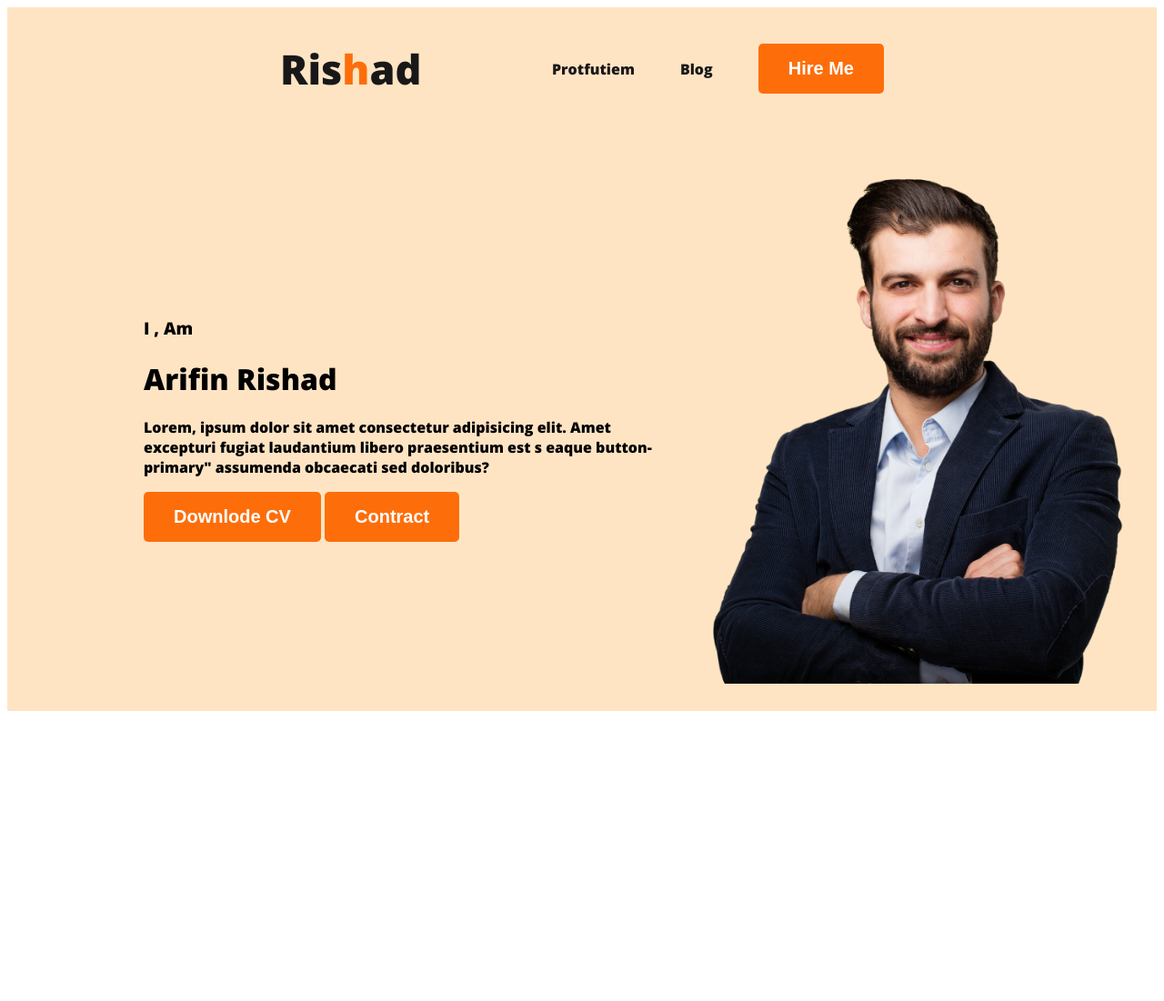
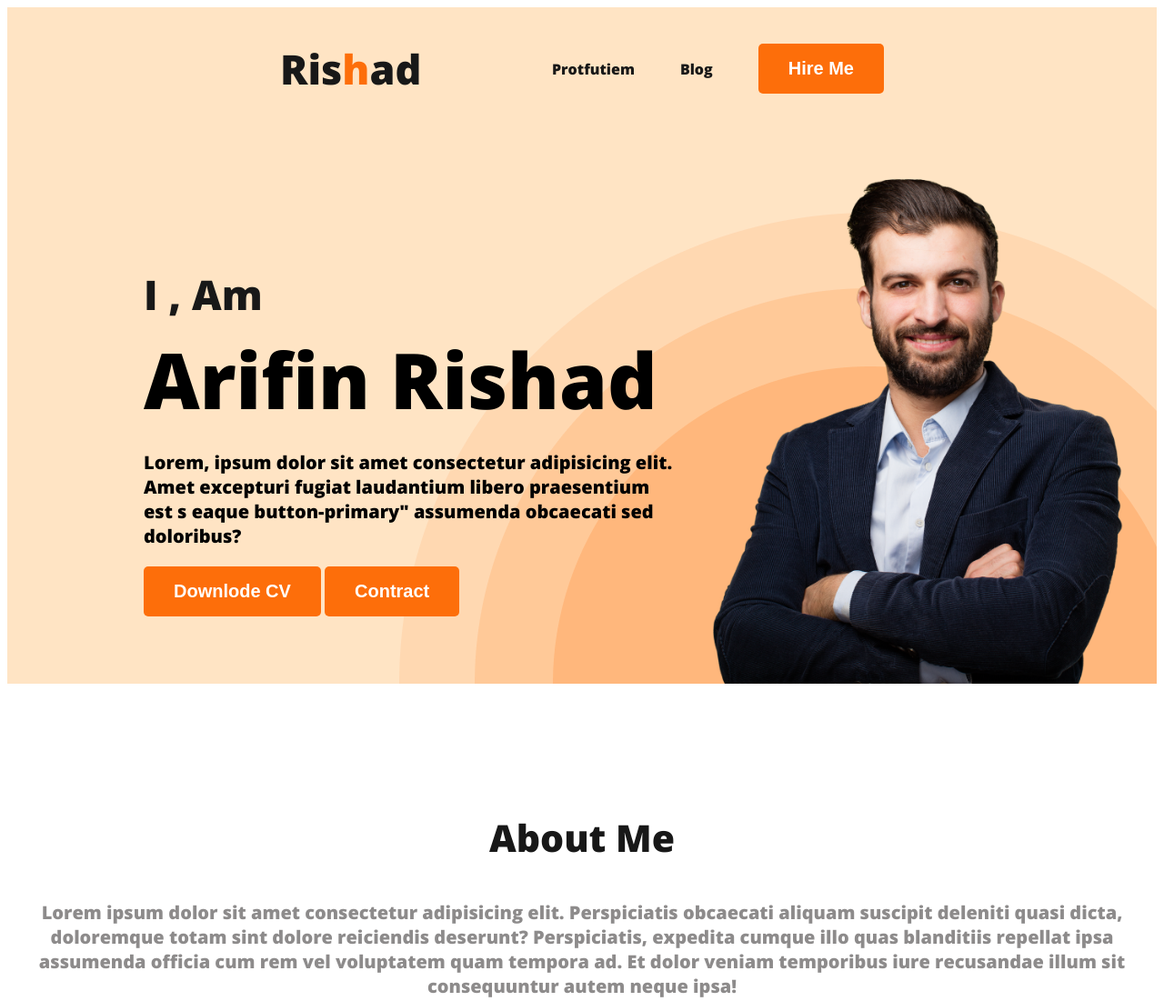
Before and after one commit to ArifinRishad/webdevlopment-protfulio, a plain HTML site: page index.html in a window 1280 px wide. Shown: the whole page at 91% size. Before the commit the page ends 800 px from the top, so only its background shows below. Drawn offline with nearby package versions, Linux system fonts and the light colour scheme.

Commit message:
last update

```diff
--- a/css/style.css
+++ b/css/style.css
@@ -48,13 +48,57 @@ nav a{
 /*header saction style*/
 .header{
     background-color: bisque;
+    background-image: url('../images/header_bg.png');
+    background-repeat: no-repeat;
+    background-position: bottom right;
 }
 .banner{
-    padding: 30px 30px 30px 150px;
+    padding: 30px 30px 0px 150px;
     display: flex;
     align-items: center;
+    justify-content: space-between;
+}
+.banner-content{
+    max-width: 600px;
 }
 .profile-pic{
 
     width:500px ;
 }
+.banner-greatting{
+    font-size: 45px;
+    color: #181818;
+    margin-bottom: 0px;
+}
+.banner-titel{
+    font-size: 85px;
+    font-weight: 700;
+    margin-top: 5px;
+    margin-bottom: 20px;
+
+}
+.banner-ditels{
+
+    font-size: 20px;
+}
+/*Manin Scetion*/
+
+
+/*about section*/
+.about{
+    padding: 30px;
+    border-radius: 10px;
+    background: color #fff8ff; ;
+    margin: 40px 0;
+}
+.section-titel{
+    color: #181818;
+    text-align: center;
+    font-size: 41px;
+    font-weight: 600;
+}
+.section-ditels{
+    color: #8d8b8b;
+    text-align: center;
+    font-size: 20px;
+}
--- a/index.html
+++ b/index.html
@@ -20,10 +20,10 @@
         </ul>
     </nav>
     <div class="banner">
-    <div>
+    <div class="banner-content">
         <h3 class="banner-greatting">I , Am</h3>
         <h1 class="banner-titel">Arifin Rishad</h1>
-        <p>Lorem, ipsum dolor sit amet consectetur adipisicing elit. Amet excepturi fugiat laudantium libero praesentium est s eaque button-primary" assumenda obcaecati sed doloribus?</p>
+        <p class="banner-ditels">Lorem, ipsum dolor sit amet consectetur adipisicing elit. Amet excepturi fugiat laudantium libero praesentium est s eaque button-primary" assumenda obcaecati sed doloribus?</p>
         <button class="button-primary">Downlode CV</button>
         <button class="button-primary">Contract</button>
     </div>
@@ -33,6 +33,9 @@
     </header>
 
     <main>
+        <section class="about"> </section>
+        <h3 class="section-titel">About Me</h3>
+        <p class="section-ditels">Lorem ipsum dolor sit amet consectetur adipisicing elit. Perspiciatis obcaecati aliquam suscipit deleniti quasi dicta, doloremque totam sint dolore reiciendis deserunt? Perspiciatis, expedita cumque illo quas blanditiis repellat ipsa assumenda officia cum rem vel voluptatem quam tempora ad. Et dolor veniam temporibus iure recusandae illum sit consequuntur autem neque ipsa!</p>
 
     </main>
 
```
